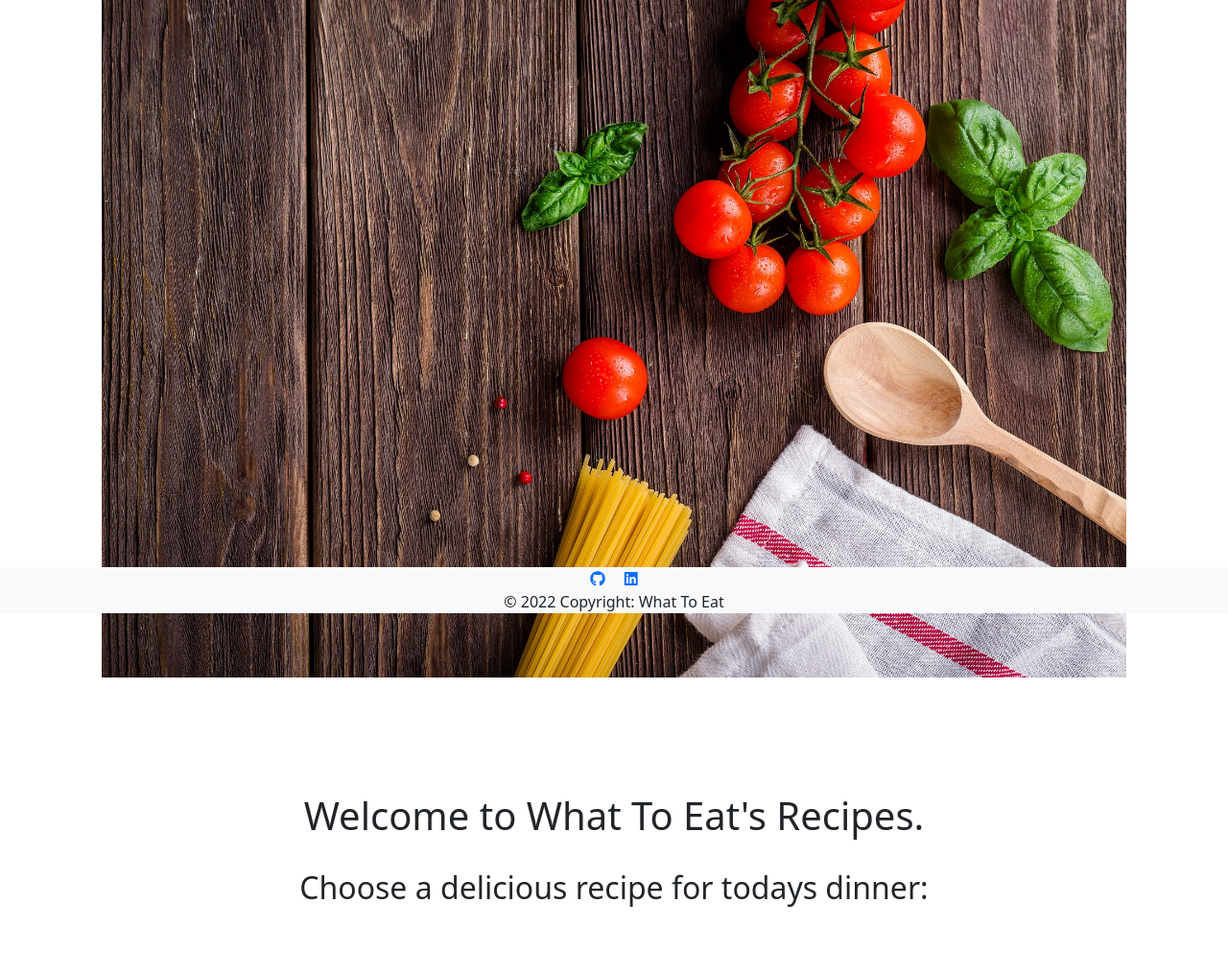
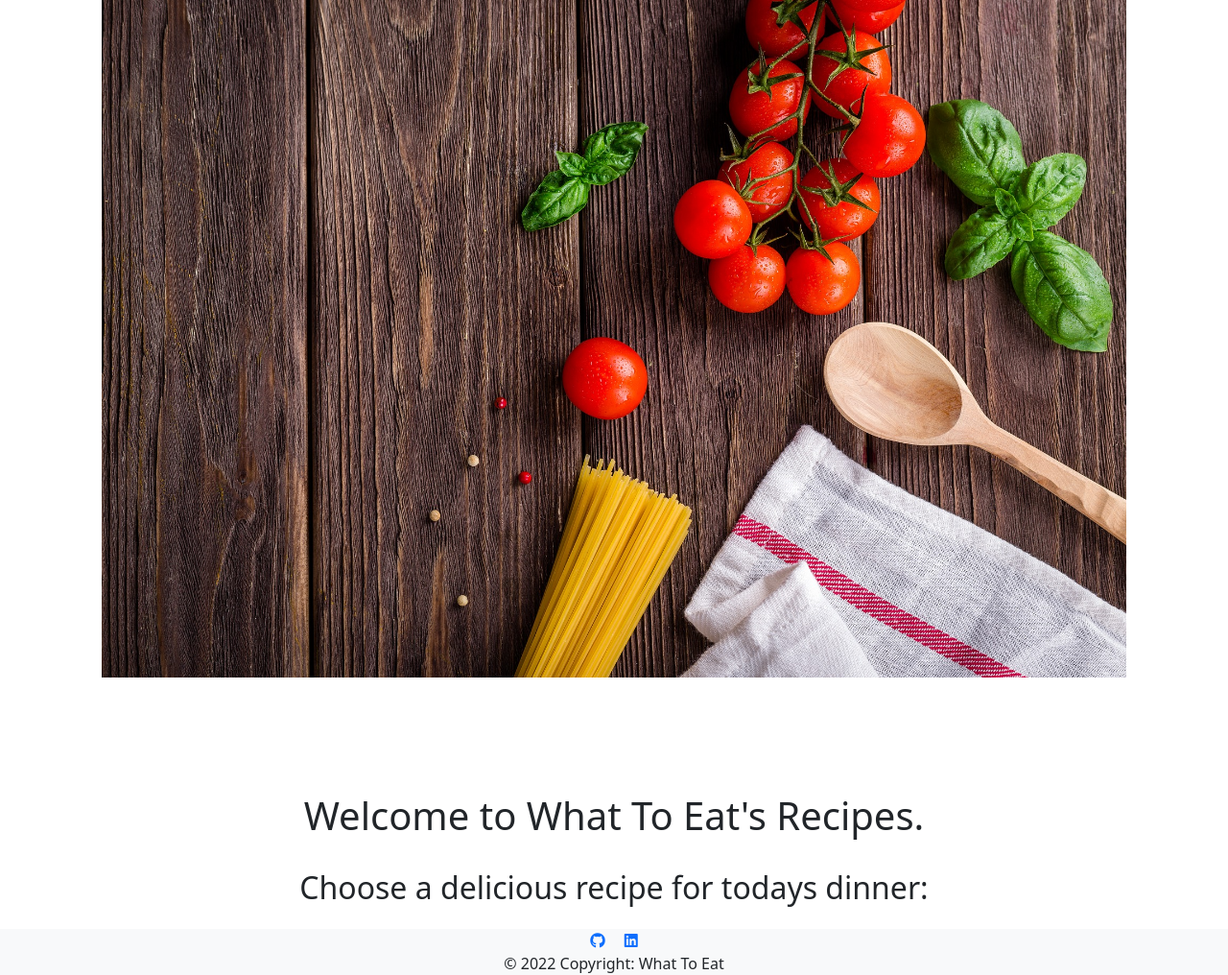
Before and after one commit to erikandersson96/portfolio-project-four, a Django app: page / in a window 1280 px wide. Shown: the part 161-1177 px from the top of the page at 96% size. Before the commit the page ends 1106 px from the top, so only its background shows below. Run offline with Django 3.2, Linux system fonts and the light colour scheme; data that the repository does not hold is empty; some libraries are stand-ins or nearby versions.

Commit message:
fix so footer doesn't have fixed-bottom

```diff
--- a/static/css/style.css
+++ b/static/css/style.css
@@ -1,6 +1,7 @@
 
 body {
     background-color: #ffffff;
+    overflow: scroll;
 }
 
 
--- a/templates/base.html
+++ b/templates/base.html
@@ -96,7 +96,7 @@
 
 
     <!-- Footer -->
-    <footer class="bg-light text-center fixed-bottom">
+    <footer class="bg-light text-center">
         <div class="container">
             <!-- Social Media Links -->
             <div>
```
